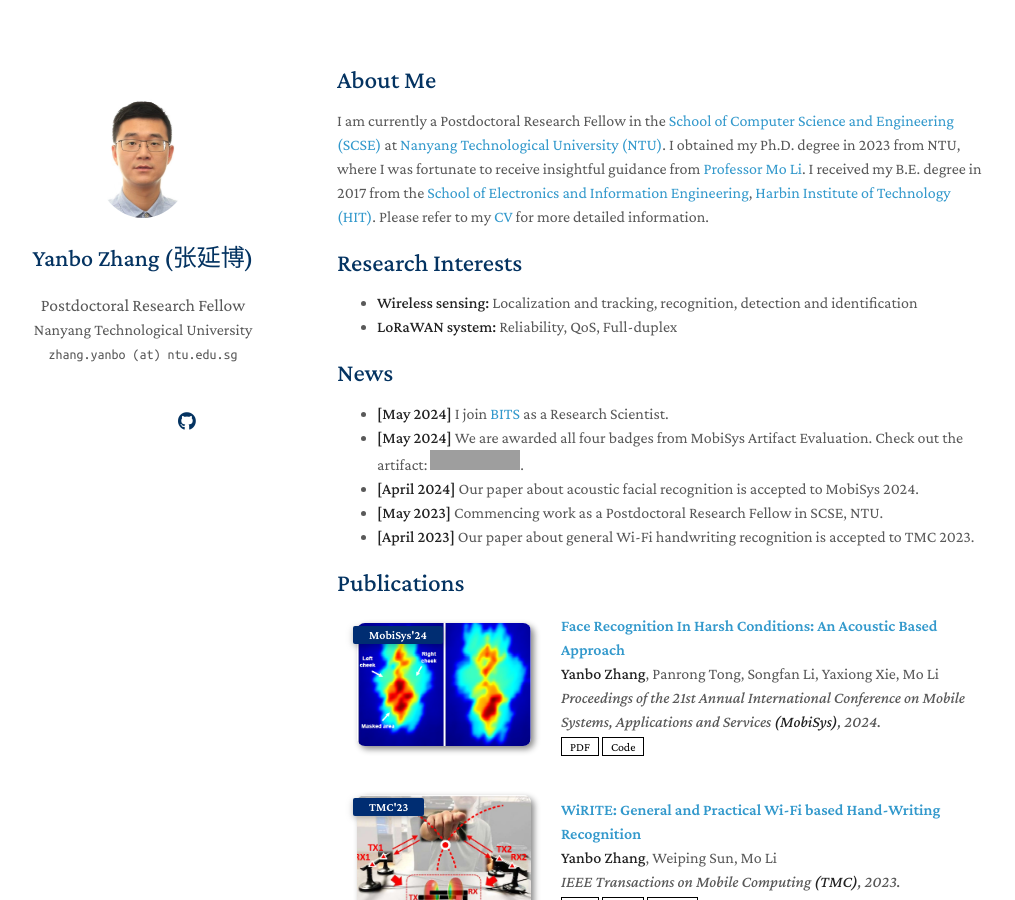
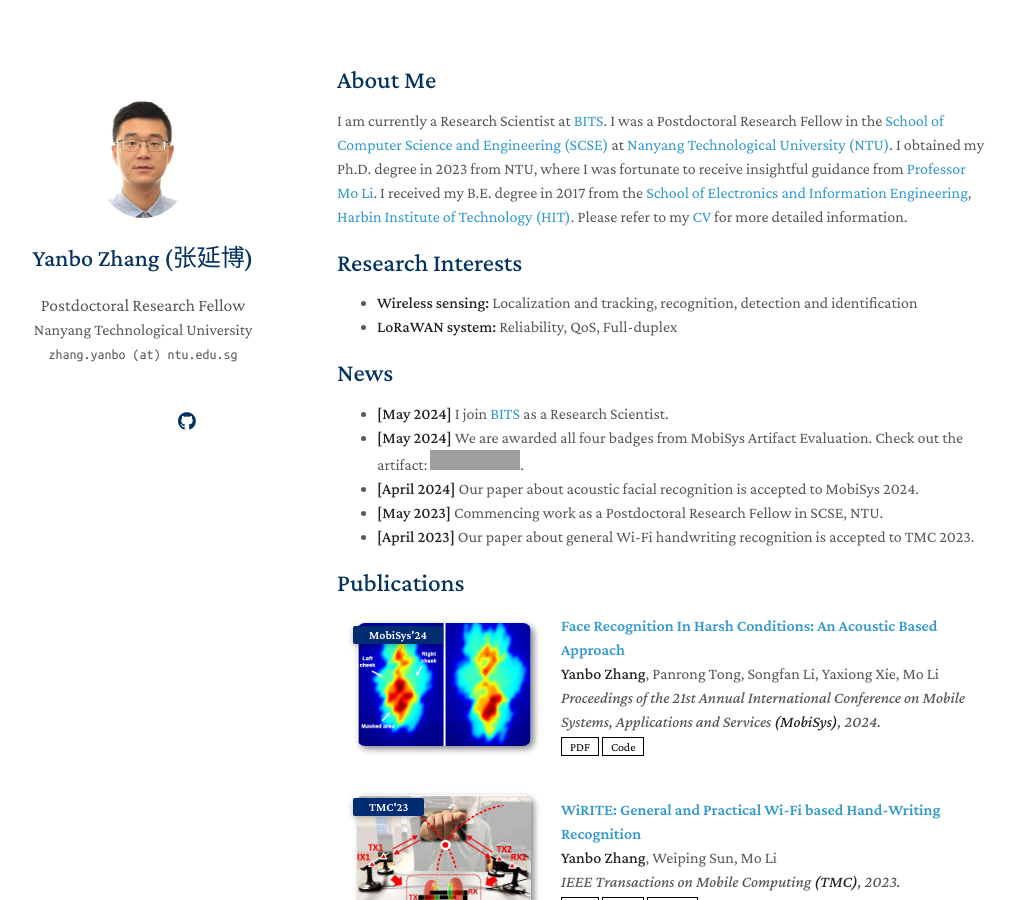
Before and after one commit to yanbozhang003/yanbozhang003.github.io, a Jekyll site: the page built from index.md, in a window 1280 px wide and 900 px high. Shown: the whole window, without its empty margins (133-1148 px from the left). Built offline with Jekyll 4.4.1, drawn with Linux system fonts in a browser that asks for light colours; nearby versions of some CDN libraries; a style sheet for code colours, icons or effects is not loaded; our own code applies the rules of GitHub Pages for plain Markdown files; grey boxes are pictures that could not be loaded.

Commit message:
Update index.md

```diff
--- a/index.md
+++ b/index.md
@@ -4,7 +4,8 @@
 
 ## About Me
 
-I am currently a Postdoctoral Research Fellow in the [School of Computer Science and Engineering (SCSE)](https://www.ntu.edu.sg/scse) at [Nanyang Technological University (NTU)](https://www.ntu.edu.sg/).
+I am currently a Research Scientist at [BITS](https://www.better-iot.com.sg/).
+I was a Postdoctoral Research Fellow in the [School of Computer Science and Engineering (SCSE)](https://www.ntu.edu.sg/scse) at [Nanyang Technological University (NTU)](https://www.ntu.edu.sg/).
 I obtained my Ph.D. degree in 2023 from NTU, where I was fortunate to receive insightful guidance from [Professor Mo Li](https://cse.hkust.edu.hk/~lim/).
 I received my B.E. degree in 2017 from the [School of Electronics and Information Engineering](https://seie.hit.edu.cn/), [Harbin Institute of Technology (HIT)](https://www.hit.edu.cn/).
 <!-- Please refer to my CV (in [English](./assets/files/CV/CV_Yanbo_English.pdf) or [中文](./assets/files/CV/CV-Yanbo_Chinese2.pdf)) for more detailed information.  -->
```
